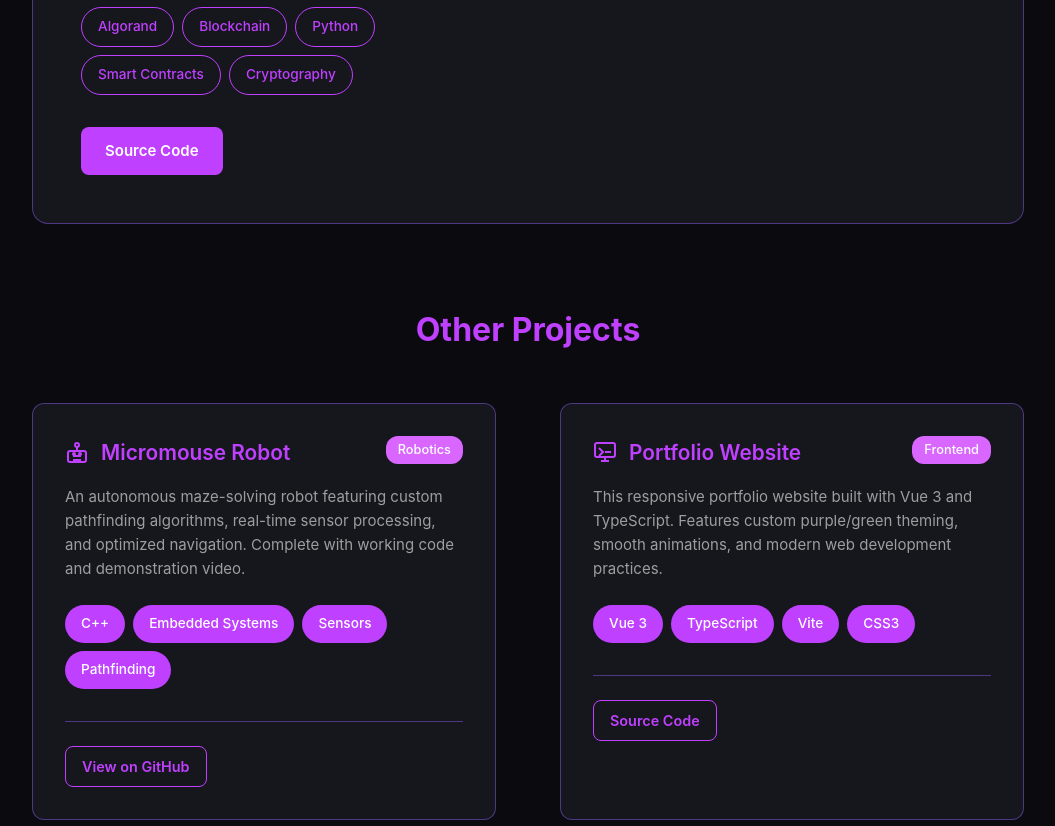
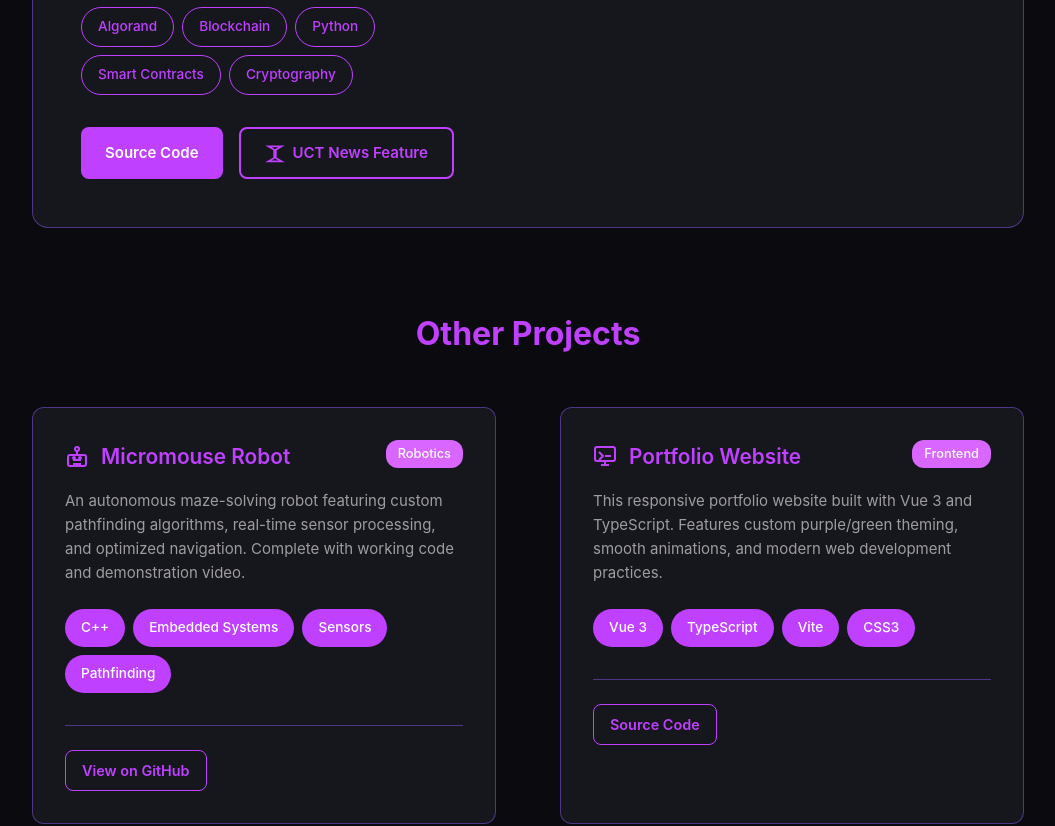
Before and after one commit to ShadowBahamut/Anson-Vattakunnel, a Vue app: page /projects in a window 1280 px wide. Shown: the part 800-1626 px from the top of the page, without its empty margins (112-1167 px from the left). Built offline with nearby package versions, Linux system fonts and the light colour scheme.

Commit message:
Addded link to UCT news article

```diff
--- a/src/views/ProjectsView.vue
+++ b/src/views/ProjectsView.vue
@@ -36,6 +36,13 @@
             </div>
             <div class="project-links">
               <a href="#" class="btn primary">Source Code</a>
+              <a href="https://www.news.uct.ac.za/article/-2023-08-04-blockchain-solution-to-contested-elections" target="_blank" rel="noopener noreferrer" class="btn secondary">
+                <svg class="btn-icon" width="20" height="20" viewBox="0 0 24 24" fill="none" stroke="currentColor" stroke-width="2">
+                  <path d="M4 22h16l-7-4V8l7-4H4l7 4v10l-7 4z"/>
+                  <path d="M11 13h2"/>
+                </svg>
+                UCT News Feature
+              </a>
             </div>
           </div>
           <div class="project-visual">
@@ -483,7 +490,10 @@
   text-decoration: none;
   font-weight: 600;
   transition: all 0.3s ease;
-  display: inline-block;
+  display: inline-flex;
+  align-items: center;
+  justify-content: center;
+  gap: 0.5rem;
   border: none;
   cursor: pointer;
 }
@@ -524,6 +534,12 @@
   background: var(--primary-purple);
   color: white;
   box-shadow: 0 0 35px rgba(191, 64, 255, 0.6), 0 6px 20px rgba(191, 64, 255, 0.4);
+}
+
+.btn-icon {
+  width: 20px;
+  height: 20px;
+  flex-shrink: 0;
 }
 
 .cta-section {
```
